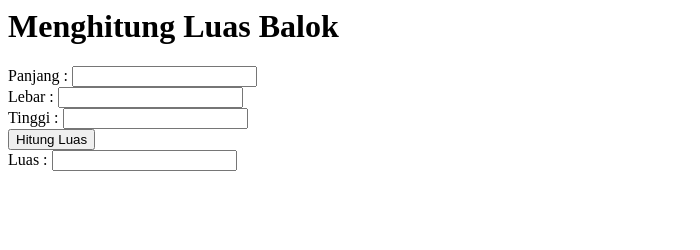
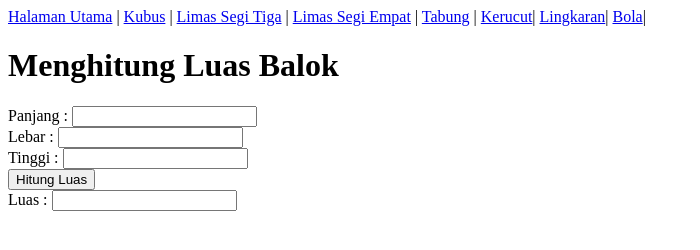
Before and after one commit to W17aya/Final_Task_G2, a plain HTML site: page index.html in a window 1280 px wide. Shown: the whole page, without its empty margins (0-700 px from the left). Drawn offline with Linux system fonts and the light colour scheme.

Commit message:
update file baru

```diff
--- a/index.html
+++ b/index.html
@@ -26,6 +26,16 @@
 
     }
 </script>
+<nav>
+    <a href="index.html">Halaman Utama</a> |
+    <a href="kubus.html">Kubus</a> |
+    <a href="limassegitiga.html">Limas Segi Tiga</a> |
+    <a href="limassegiempat.html">Limas Segi Empat</a> |
+    <a href="tabung.html">Tabung</a> |
+    <a href="kerucut.html">Kerucut</a>|
+    <a href="lingkaran.html">Lingkaran</a>|
+    <a href="bola.html">Bola</a>|
+</nav>
 </head>
 
 <body>
```
Also changed, not shown: kerucut.html (added), lingkaran.html (added), tabung.html (added).
